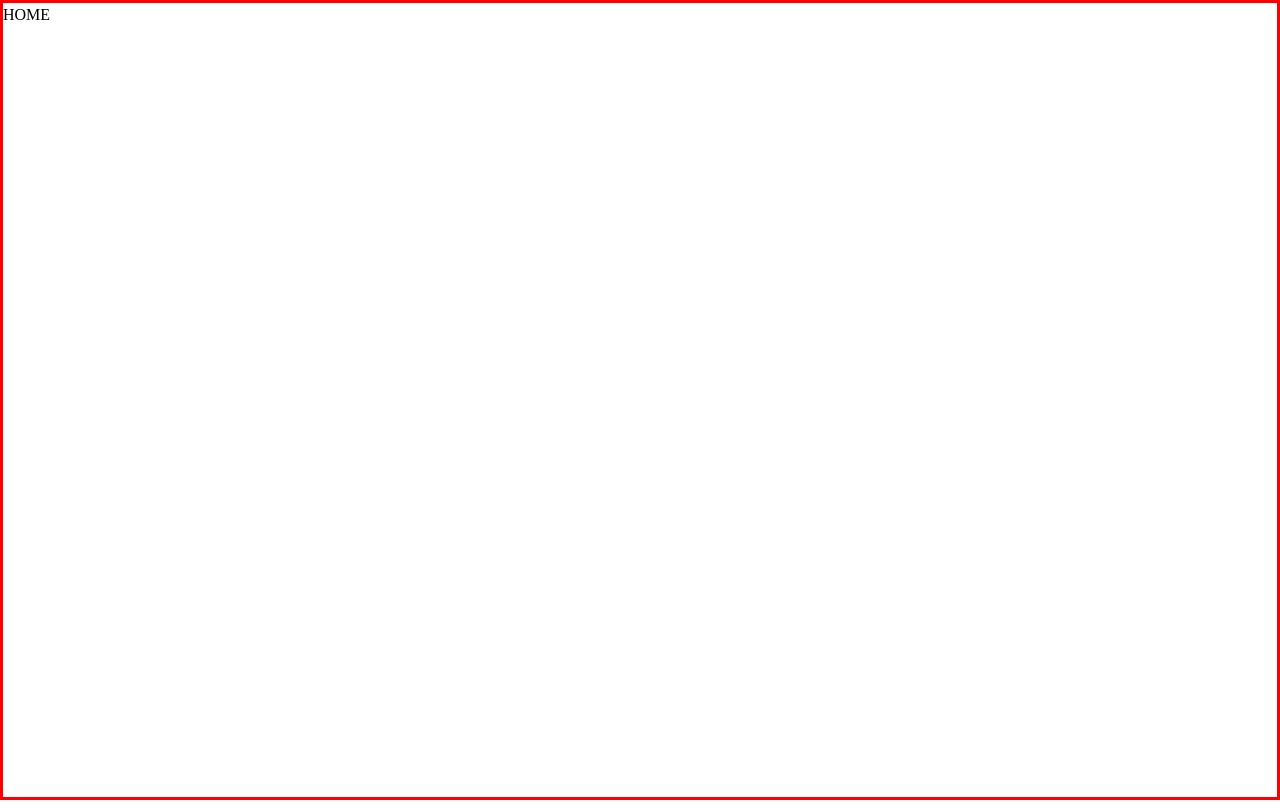
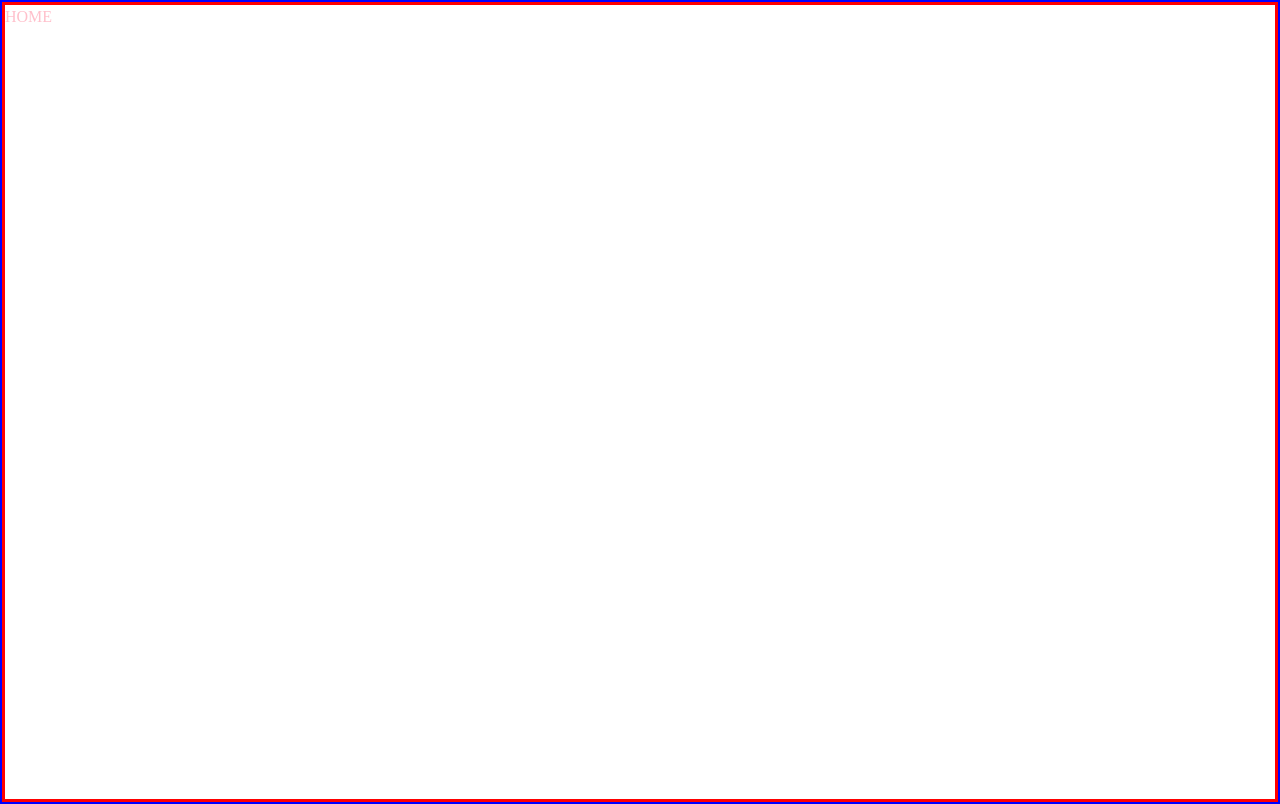
Before and after one commit to IOlga1/cv, a React app in the folder client/: page / in a window 1280 px wide. Built offline with nearby package versions, Linux system fonts and the light colour scheme.

Commit message:
feature: added theme withput toggle

```diff
--- a/client/src/components/App/App.scss
+++ b/client/src/components/App/App.scss
@@ -24,7 +24,6 @@ figcaption,
 blockquote,
 dl,
 dd {
-    margin: 0;
     user-select: none;
 }
 
@@ -49,7 +48,6 @@ body {
 ul[class],
 ol[class] {
     list-style: none;
-    padding: 0;
 }
 
 a {
--- a/client/src/components/Layout/Layout.tsx
+++ b/client/src/components/Layout/Layout.tsx
@@ -1,13 +1,13 @@
 import { Outlet } from 'react-router-dom';
-// import BaseStyleLayout from '../BaseStyleLayout/BaseStyleLayout';
+import ThemeProvider from '../ThemeProvider/ThemeProvider';
 import './Layout.scss';
 
 export default function Layout() {
   return (
-    // <BaseStyleLayout>
-    <main>
-      <Outlet />
-    </main>
-    // </BaseStyleLayout>
+    <ThemeProvider>
+      <main>
+        <Outlet />
+      </main>
+    </ThemeProvider>
   );
 }
--- /dev/null
+++ b/client/src/components/ThemeProvider/ThemeProvider.scss
@@ -0,0 +1,5 @@
+@import "../../variables.scss";
+
+.wrapper {
+    border:  2px blue solid;
+}
--- /dev/null
+++ b/client/src/components/ThemeProvider/ThemeProvider.tsx
@@ -0,0 +1,25 @@
+import { ReactNode, useEffect } from 'react';
+import classes from './ThemeProvider.scss';
+import './theme.scss';
+import { useDispatch } from 'react-redux';
+import { useTypedSelector } from '../../hooks/useTypedSelector';
+// import { setTheme } from '../../redux/reducers/themeReducer';
+
+export default function ThemeProvider({ children }: { children: ReactNode }) {
+  const { theme } = useTypedSelector(state => state.theme);
+  const dispatch = useDispatch();
+
+  // useEffect(() => {
+  //   dispatch(setTheme(localStorage.getItem('theme')));
+  // }, [dispatch]);
+
+  useEffect(() => {
+    localStorage.setItem('theme', theme);
+  }, [theme]);
+
+  return (
+    <div data-theme={theme}>
+      <div className={classes.wrapper}>{children}</div>
+    </div>
+  );
+}
--- /dev/null
+++ b/client/src/components/ThemeProvider/theme.scss
@@ -0,0 +1,71 @@
+[data-theme="white"] {
+  // background-color: yellow;
+  color: pink;
+
+  // & .app_background_img {
+  //     background-image: url('../../assets/img/wallpapper_nature_light.jpg');
+  // }
+
+  // & .input_search {
+  //     background-color: $light_theme_input_background;
+  // }
+
+  // & .primary_container {
+  //     background-color: rgba(255, 255, 255, 0.3);
+  // }
+
+  // & .secondary_container {
+  //     background-color: rgba(0, 0, 0, 0.268);
+  // }
+
+  // & .tertiary_container {
+  //     background-color: rgba(255, 255, 255, 0.3);
+  // }
+
+  // & .forecast_area p {
+  //     color: $secondary_link_color;
+  // }
+
+  // & .primary_button {
+  //     background-color: $grey_bg_medium_opacity;
+  //     border-color: $primary_border_color;
+  // }
+}
+
+[data-theme="black"] {
+  // background-color: $secondary_bg_color;
+  color: rgb(0, 0, 0);
+
+  // & .app_background_img {
+  //     background-image: url('../../assets/img/wallpapper_nature_dark.jpg');
+  // }
+
+  // & .input_search {
+  //     background-color: $dark_theme_input_background;
+  // }
+
+  // & .primary_container {
+  //     background-color: rgba(5, 20, 43, 0.5);
+  // }
+
+  // & .secondary_container {
+  //     background-color: rgba(5, 20, 43, 0.45);
+  // }
+
+  // & .tertiary_container {
+  //     background-color: rgba(5, 20, 43, 0.5);
+  // }
+
+  // & .forecast_area p {
+  //     color: $primary_text_color;
+  // }
+
+  // & .primary_button {
+  //     background-color: $dark_theme_input_background;
+  //     border-color: rgba(0, 0, 0, 0);
+  // }
+}
+
+[data-theme="red"] {
+  color: rgb(255, 0, 0);
+}
```
